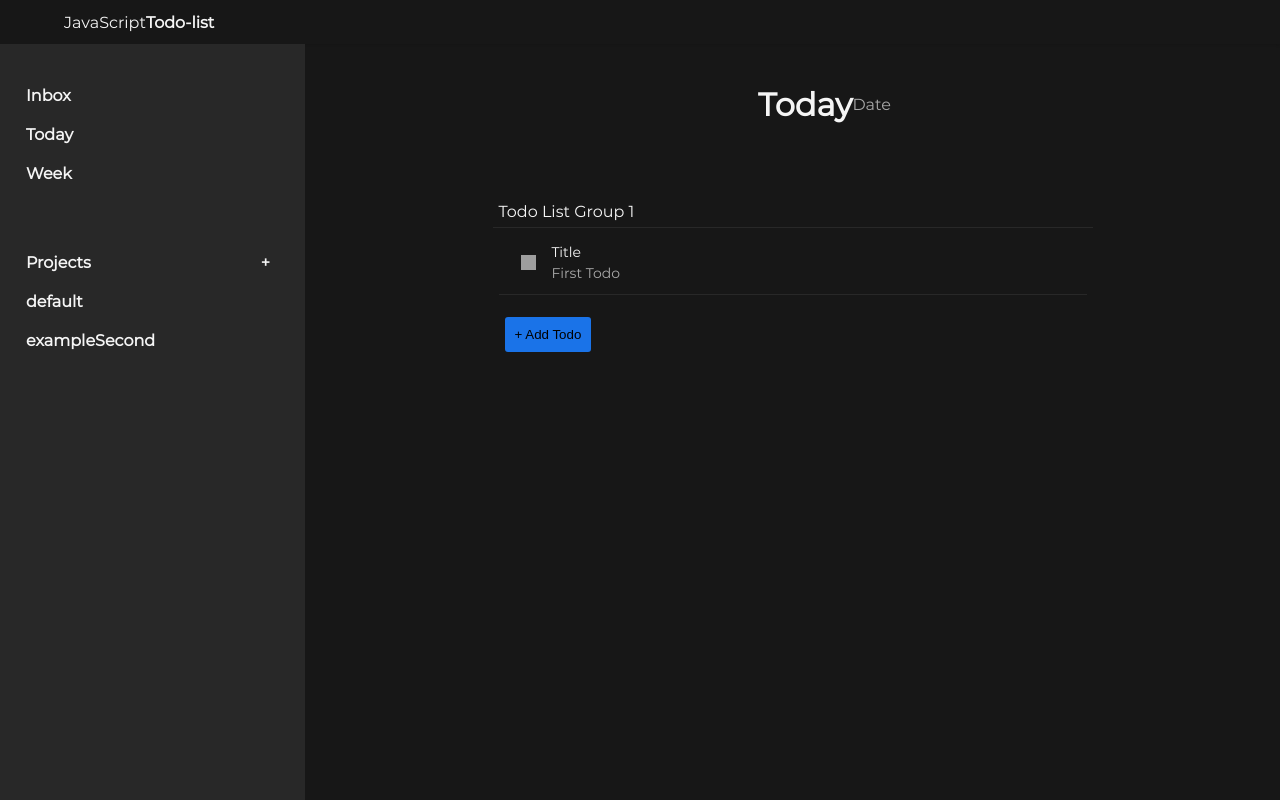
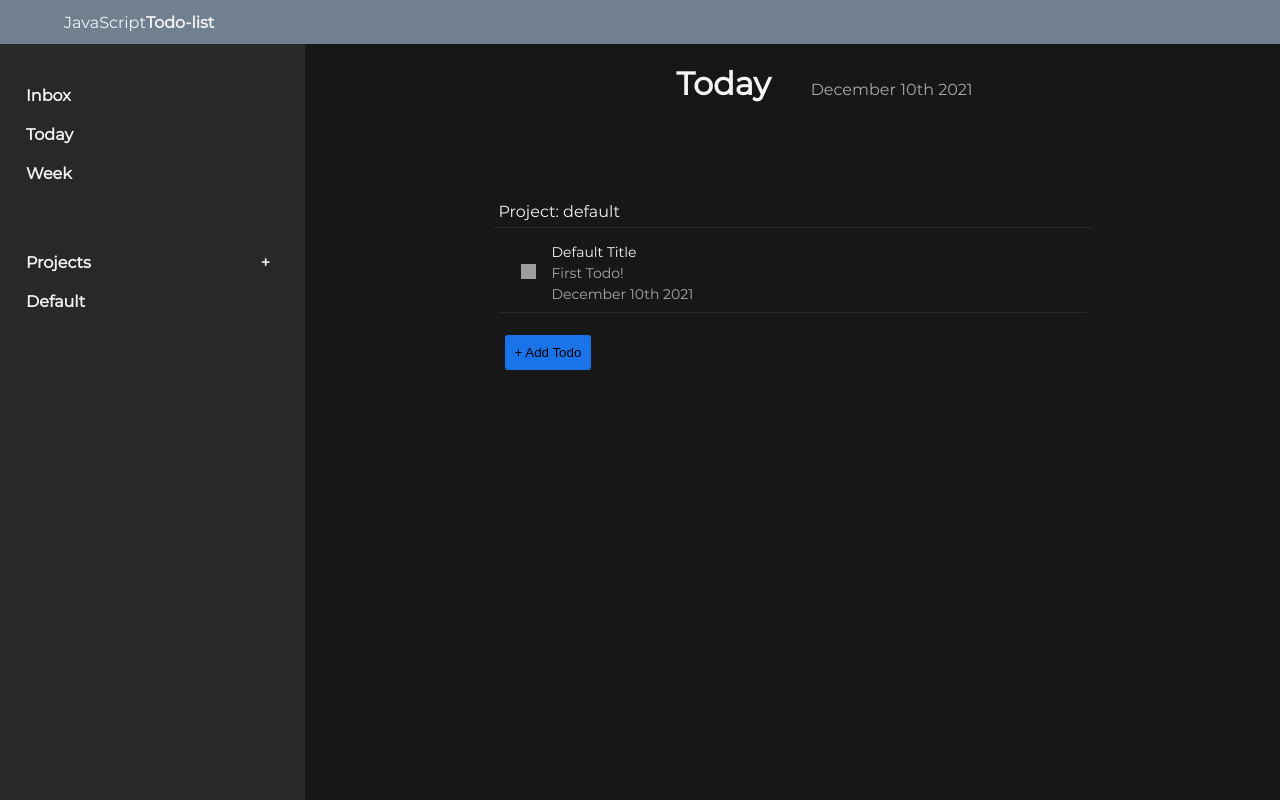
Before and after one commit to Mikadev1996/js-todo-list, a website built with webpack: page dist/index.html in a window 1280 px wide. Shown: the top 800 px of the page. Built offline with nearby package versions, Linux system fonts and the light colour scheme; grey boxes are pictures that could not be loaded.

Commit message:
todo date css

```diff
--- a/package.json
+++ b/package.json
@@ -61,6 +61,7 @@
     "mime-db": "^1.51.0",
     "mime-types": "^2.1.34",
     "mimic-fn": "^2.1.0",
+    "moment": "^2.29.1",
     "neo-async": "^2.6.2",
     "node-releases": "^2.0.1",
     "npm-run-path": "^4.0.1",
--- a/src/add-project-ui.js
+++ b/src/add-project-ui.js
@@ -1,7 +1,7 @@
 import {createElement} from "./index";
 import {todos} from "./create-todo";
 import {projects} from "./create-todo";
-import {renderProjects} from "./render-projects";
+import {renderProjectsList} from "./render-projects-list";
 
 
 
@@ -16,7 +16,7 @@ function addProjectListener() {
         if (newProjectTitle.value.length !== 0 && (!todos[newProjectTitle.value])) {
             projects.push(newProjectTitle.value);
             updateTodoProjects(newProjectTitle.value);
-            renderProjects();
+            renderProjectsList();
             resetDropDown();
         } else {
             window.alert("Please Enter a Unique Project Name");
--- a/src/add-todo-ui.js
+++ b/src/add-todo-ui.js
@@ -1,6 +1,6 @@
 import {createElement} from "./index";
 import {confirmAddTodo} from "./create-todo";
-import {refreshTodos} from "./mainPage";
+import {refreshTodos} from "./main-page";
 
 function addTodoUI(project) {
     const newTodoListItem= document.getElementById("new-todo-list-item");
--- a/src/create-todo.js
+++ b/src/create-todo.js
@@ -1,13 +1,13 @@
-import {refreshTodos,} from "./mainPage";
+import {refreshTodos,} from "./main-page";
 import { compareAsc, format} from "date-fns";
+import moment from "moment";
 
 const todoFactory = (id, title, description, date)  => {
     return {id, title, description, date}
 };
 
 let projects = [
-    "default",
-    "exampleSecond",
+    "Default",
 ]
 
 let todos = {
@@ -15,30 +15,19 @@ let todos = {
         todos: [
             {
                 id: 0,
-                title: "Title",
-                description: "First Todo",
-                date: "Date DD/MM/YYYY",
+                title: "Default Title",
+                description: "First Todo!",
+                date: moment().format('MMMM Do YYYY'),
             },
 
         ]
     },
-    exampleSecond: {
-        todos: [
-            {
-                id: 0,
-                title: "Example Second",
-                description: "Second Todo",
-                date: "Date DD/MM/YYYY",
-            },
-
-        ]
-    }
 };
 
 function confirmAddTodo(project) {
     const titleText = document.getElementById("default-title").value;
     const descText = document.getElementById("default-desc").value;
-    const newTodo = todoFactory(todos[project].todos.length, titleText, descText, new Date());
+    const newTodo = todoFactory(todos[project].todos.length, titleText, descText, moment().format('MMMM Do YYYY'));
 
     if (titleText.length === 0) {
         window.alert("Please insert a title");
--- a/src/index.js
+++ b/src/index.js
@@ -1,8 +1,8 @@
 import './style.css'
-import {mainPage} from "./mainPage";
-import {refreshTodos} from "./mainPage";
+import {mainPage} from "./main-page";
+import {refreshTodos} from "./main-page";
 import {addProjectListener, overlay} from "./add-project-ui";
-import {renderProjects} from "./render-projects";
+import {renderProjectsList} from "./render-projects-list";
 
 
 function createElement(type, id, classes, text) {
@@ -25,7 +25,7 @@ function createElement(type, id, classes, text) {
 document.body.append(overlay(), mainPage())
 
 refreshTodos("default");
-renderProjects();
+renderProjectsList();
 addProjectListener();
 
 export {createElement}
--- a/src/mainPage.js
+++ b/src/main-page.js
@@ -2,6 +2,7 @@ import {createElement} from "./index";
 import {projects,todos, confirmAddTodo} from "./create-todo";
 import {deleteTodo} from "./create-todo";
 import {addTodoUI} from "./add-todo-ui";
+import moment from "moment";
 
 let menuItems = [
     {
@@ -41,12 +42,16 @@ function refreshTodos(project) {
 
         let todoTextDiv = createElement("div", null, ["list-text"], todo.title);
         let todoDescription = createElement("p", null, null, todo.description);
-        todoTextDiv.append(todoDescription);
+        let dateDisplayDiv = createElement("div", null, ["todo-date"], todo.date);
+        todoTextDiv.append(todoDescription, dateDisplayDiv);
+
 
         listContentDiv.append(checkboxDiv, todoTextDiv);
         listItem.append(listContentDiv);
         todoUnorderedList.append(listItem);
     })
+    const pageHeader = document.getElementById("page-header");
+    pageHeader.textContent = `Project: ${project}`;
 
     const addTodoBtnListItem = createElement("li", "new-todo-list-item", ["todo", "todo-btn"]);
     const addTodoBtn = createElement("button", null, ["add-todo"], "+ Add Todo");
@@ -104,10 +109,12 @@ function mainPage() {
                 const editorDiv = createElement("div", "editor");
 
                 function viewHeader() {
+                    const todayDate = moment().format('MMMM Do YYYY');
+
                     const viewHeaderDiv = createElement("div", "view-header");
                     const headerContent = createElement("div", "header-content");
-                    const title = createElement("h1", null, null, "Today");
-                    const date = createElement("p", null, null, "Date");
+                    const title = createElement("h1", null, ["headings"], "Today");
+                    const date = createElement("p", null, ["headings"], todayDate);
 
                     headerContent.append(title, date);
                     viewHeaderDiv.append(headerContent);
@@ -124,7 +131,7 @@ function mainPage() {
                     const listCollection = createElement("ul", null, ["list-collection"]);
 
                     const defaultList = createElement("li", null, ["list"]);
-                    const defaultListHeader = createElement("header", null, ["todo-header", "todo"], " Todo List Group 1");
+                    const defaultListHeader = createElement("header", "page-header", ["todo-header", "todo"], " Todo List Group 1");
                     const todoUnorderedList = createElement("ul", "default", ["todo", "todo-list"]);
 
                     defaultList.append(defaultListHeader, todoUnorderedList);
--- a/src/render-projects.js
+++ b/src/render-projects-list.js
@@ -1,8 +1,8 @@
 import {projects, todos} from "./create-todo";
 import {createElement} from "./index";
-import {refreshTodos} from "./mainPage";
+import {refreshTodos} from "./main-page";
 
-function renderProjects() {
+function renderProjectsList() {
     const projectList = document.getElementById("projects-list");
     projectList.innerHTML = "";
 
@@ -13,8 +13,6 @@ function renderProjects() {
     headerDiv.append(projectHeader, addProject)
     projectList.append(headerDiv);
     projects.forEach((project) => {
-        console.log(project)
-        console.log(todos[project]);
         let projectListItem = createElement("li", null, ["menu-item"], project);
         projectListItem.addEventListener("click", () => {
             refreshTodos(project);
@@ -23,4 +21,4 @@ function renderProjects() {
     })
 }
 
-export {renderProjects}
+export {renderProjectsList}
--- a/src/style.css
+++ b/src/style.css
@@ -74,8 +74,9 @@ p {
 }
 
 #top-bar {
-    box-shadow: 0 1px 3px 0 rgb(0 0 0 / 15%);
+    box-shadow: 0 2px 3px 0 rgb(0 0 0 / 5%);
     height: 44px;
+    background: slategrey;
 }
 
 #top-bar-content {
@@ -158,10 +159,14 @@ p {
 #header-content {
     display: flex;
     justify-content: center;
-    align-items: center;
+    align-items: baseline;
     height: 100%;
     width: 100%;
     margin-left: 4rem;
+}
+
+.headings {
+    margin: 20px;
 }
 
 .todo-header {
@@ -201,6 +206,10 @@ p {
     min-width: 300px;
     border-bottom: solid 1px #282828;
     font-size: 14px;
+}
+
+.todo-date {
+    color: darkgrey;
 }
 
 .list-content {
```
Also changed, not shown: dist/main.js.LICENSE.txt (added), 2 other files.
